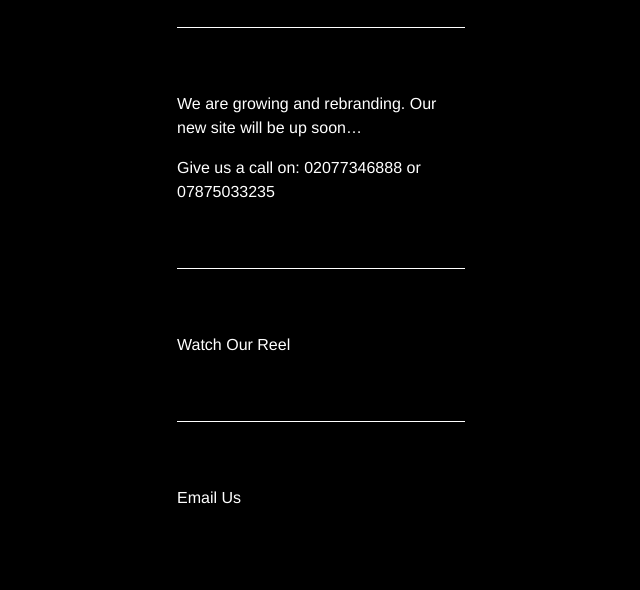
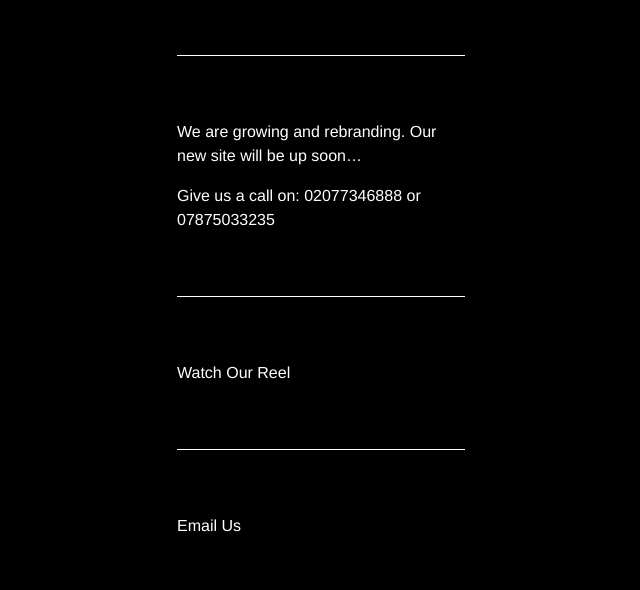
Before and after one commit to phil118/phil118.github.io, a plain HTML site: page index.html in a window 1280 px wide. Shown: the part 266-856 px from the top of the page, without its empty margins (319-959 px from the left). Before the commit the page ends 828 px from the top, so only its background shows below. Drawn offline with Linux system fonts and the light colour scheme.

Commit message:
removed vertical alignment

```diff
--- a/index.html
+++ b/index.html
@@ -38,10 +38,6 @@
         padding: 2.25em;
         box-sizing: border-box;
         margin: 0 auto;
-        position: absolute;
-        top: 50%;
-        left: 50%;
-        transform: translateX(-50%) translateY(-50%);
       }
     </style>
 
```
